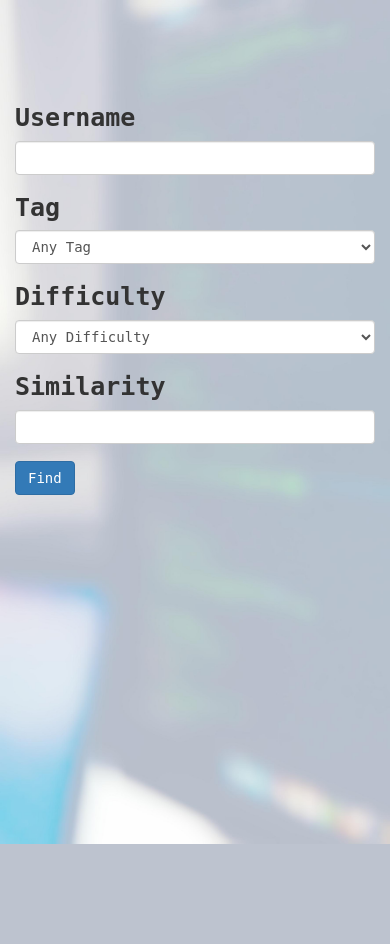
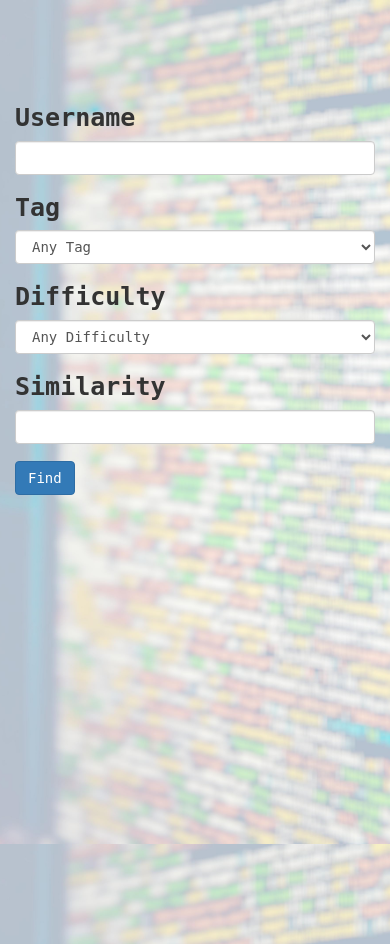
Before and after one commit to HNO234/leetcode-recommender, a Flask app: page / in a window 390 px wide. Before the commit the page ends 844 px from the top, so only its background shows below. Run offline with Flask 2, Linux system fonts and the light colour scheme; some libraries are stand-ins or nearby versions.

Commit message:
fix username space problem and mobile background picture bug

```diff
--- a/web/app.py
+++ b/web/app.py
@@ -24,7 +24,7 @@ Bootstrap(app)
 
 
 def get_problems(form):
-    username = form.username.data
+    username = form.username.data.strip()
     tag = form.tag.data
     difficulty = form.difficulty.data
     similarity = form.similarity.data
@@ -95,7 +95,7 @@ def get_problems(form):
 
 class RegForm(FlaskForm):
     username = StringField('Username', validators=[
-                           DataRequired(), Regexp('^([0-9a-zA-Z_\-]*)$', message='Please enter a valid username.')])
+                           DataRequired(), Regexp('^(\ *[0-9a-zA-Z_\-]*\ *)$', message='Please enter a valid username.')])
     tag = SelectField('Tag', choices=choices.tags)
     difficulty = SelectField('Difficulty',
                              choices=choices.difficulties)
--- a/web/static/main.css
+++ b/web/static/main.css
@@ -1,8 +1,12 @@
 html {
-  height: 100%; }
+  background: url("markus-spiske-Skf7HxARcoc-unsplash.jpg") no-repeat center center fixed;
+  -webkit-background-size: cover;
+  -moz-background-size: cover;
+  -o-background-size: cover;
+  background-size: cover;
+}
 
 body {
-    background-image: url("markus-spiske-Skf7HxARcoc-unsplash.jpg");
-    background-repeat:no-repeat;
-    background-size:cover;
+    background-color: transparent;
+    height:100vh;
 }
```
Also changed, not shown: 1 other file.
